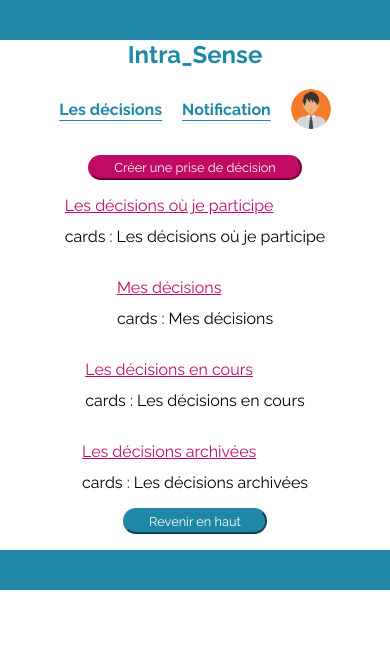
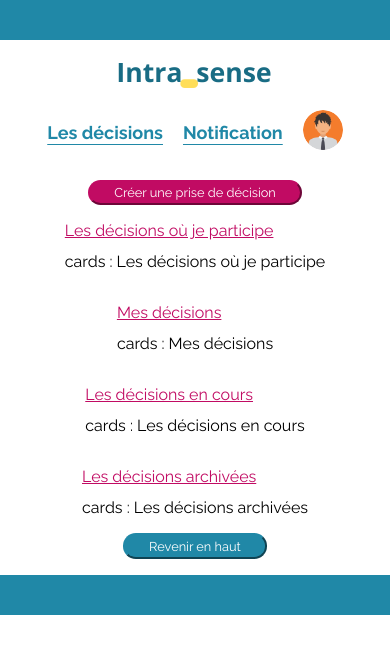
Before and after one commit to WildCodeSchool-2024-09/JS-RemoteFR-Vert-CrewCodeIle-MakeSense-P3, a React (Vite) app in the folder client/: page /homepage in a window 390 px wide. Shown: the top 654 px of the page. Built offline with nearby package versions, Linux system fonts and the light colour scheme.

Commit message:
fix: navbar

```diff
--- a/client/src/components/navBar/NavBar.tsx
+++ b/client/src/components/navBar/NavBar.tsx
@@ -14,9 +14,14 @@
   };
 
   return (
-    <div className={style.NavBar}>
       <nav className={style.navContainer}>
-        <div className={style.title}>Intra_Sense</div>
+        <NavLink to={"/homepage"}>
+          <img
+            src="/logo.png"
+            alt="Logo img"
+            className={style.logoImage}
+          />
+        </NavLink>
         <ul className={style.navBarLink}>
           <li>
             <button
@@ -83,18 +88,15 @@
           </li>
           <li>
             <NavLink to={"/profile"}>
-              <div className={style.profileIcon}>
                 <img
                   src="/utilisateur.png"
                   alt="Profil img"
                   className={style.profileImage}
                 />
-              </div>
             </NavLink>
           </li>
         </ul>
       </nav>
-    </div>
   );
 }
 
--- a/client/src/components/navBar/navBar.module.css
+++ b/client/src/components/navBar/navBar.module.css
@@ -12,10 +12,10 @@
   padding: 0 15px;
 }
 
-.title {
-  font-size: 24px;
-  color: var(--color-primary-active);
-  font-weight: bold;
+.logoImage {
+  margin-top: 10px;
+  width: 70%;
+  height: 30%;
 }
 
 .navBarLink {
@@ -37,7 +37,7 @@
   border: none;
   color: var(--color-primary-active);
   cursor: pointer;
-  font-size: 16px;
+  font-size: 18px;
   text-decoration: underline;
   text-underline-offset: 5px;
   font-weight: bold;
@@ -67,12 +67,6 @@
   font-size: 16px;
 }
 
-.profileIcon {
-  display: flex;
-  justify-content: center;
-  align-items: center;
-}
-
 .profileImage {
   width: 40px;
   height: 40px;
@@ -86,13 +80,12 @@
     align-items: center;
   }
 
-  .title {
-    margin-bottom: 10px;
-    text-align: center;
-  }
+  .logoImage {
+    margin: 20px auto 10px;
+    display: block;
+    width: 50%;
+    height: 50%;
 
-  .navBarLink {
-    justify-content: center;
   }
 
   .navBarLink {
```
Also changed, not shown: client/public/logo.png (added).
